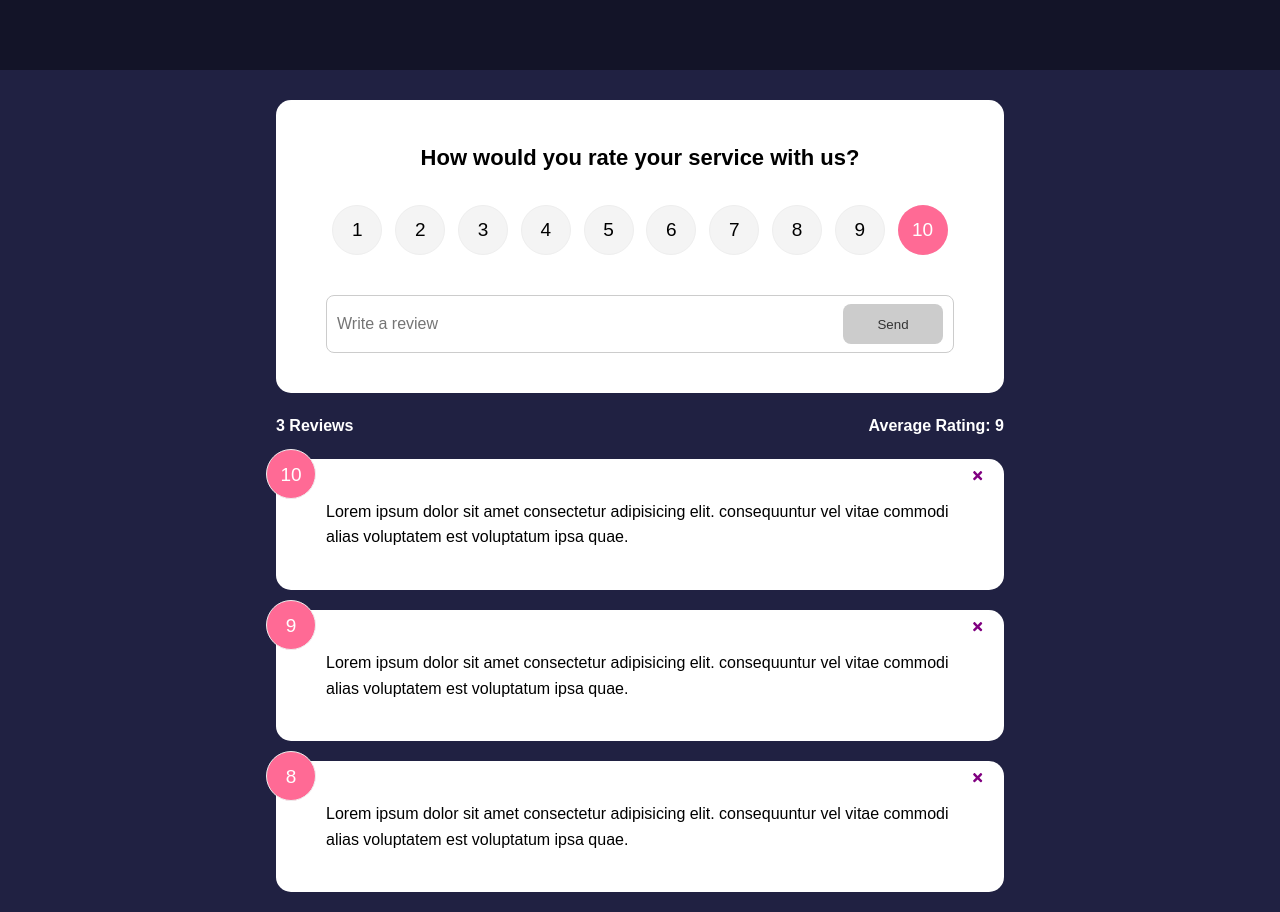
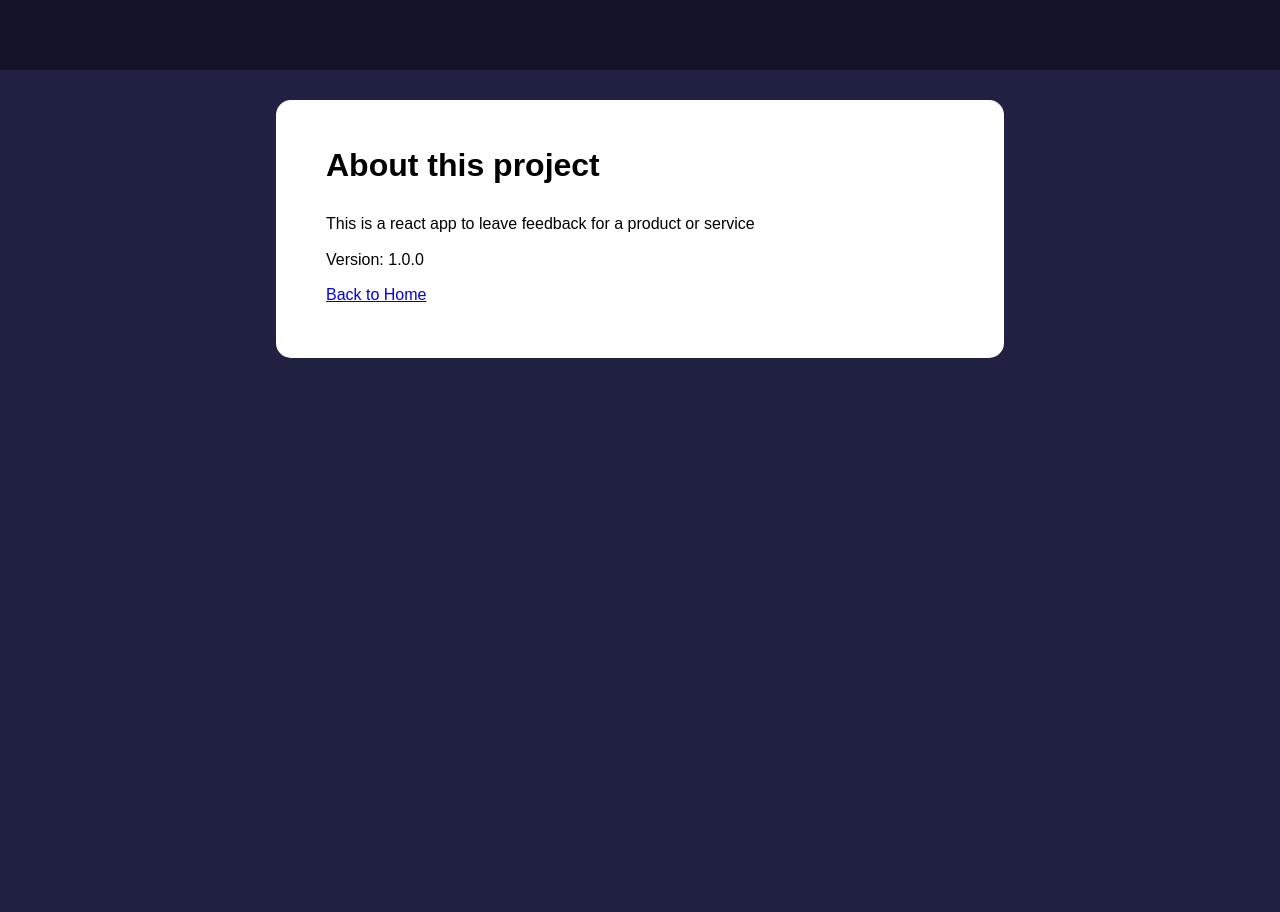
Before and after one commit to alexalikhani95/Feedback-App, a React (Create React App) app: page /about in a window 1280 px wide. After the commit the page ends 800 px from the top, so only its background shows below. Built offline with nearby package versions, Linux system fonts and the light colour scheme.

Commit message:
Adding in AboutPage component and also react router in app.js

```diff
--- a/package.json
+++ b/package.json
@@ -10,6 +10,7 @@
     "react": "^17.0.2",
     "react-dom": "^17.0.2",
     "react-icons": "^4.3.1",
+    "react-router-dom": "^6.2.2",
     "react-scripts": "5.0.0",
     "uuid": "^8.3.2",
     "web-vitals": "^2.1.4"
--- a/src/App.js
+++ b/src/App.js
@@ -1,18 +1,20 @@
 import { useState } from "react";
 import "./App.css";
+import { BrowserRouter, Routes, Route } from "react-router-dom";
 import FeedbackForm from "./components/FeedbackForm";
 import FeedbackList from "./components/FeedbackList";
 import FeedbackStats from "./components/FeedbackStats";
 import Header from "./components/Header";
 import FeedbackData from "./data/FeedbackData";
 import { v4 as uuidv4 } from "uuid";
+import AboutPage from "./components/pages/AboutPage";
 
 const App = () => {
   const [feedback, setFeedback] = useState(FeedbackData);
 
   const addFeedback = (newFeedback) => {
-    newFeedback.id = uuidv4()
-    setFeedback([newFeedback,...feedback]) // feedback to an array with all current feedback items and also the new one
+    newFeedback.id = uuidv4();
+    setFeedback([newFeedback, ...feedback]); // feedback to an array with all current feedback items and also the new one
     console.log(newFeedback);
   };
 
@@ -24,14 +26,24 @@
   };
 
   return (
-    <>
+    <BrowserRouter>
       <Header />
       <div className="container">
-        <FeedbackForm handleAdd={addFeedback} />
-        <FeedbackStats feedback={feedback} />
-        <FeedbackList feedback={feedback} handleDelete={deleteFeedback} />
+        <Routes>
+          <Route
+            path="/"
+            element={
+              <>
+                <FeedbackForm handleAdd={addFeedback} />
+                <FeedbackStats feedback={feedback} />
+                <FeedbackList feedback={feedback} handleDelete={deleteFeedback} />
+              </>
+            }
+          ></Route>
+          <Route path="/about" element={<AboutPage />} />
+        </Routes>
       </div>
-    </>
+    </BrowserRouter>
   );
 };
 
--- /dev/null
+++ b/src/components/pages/AboutPage.jsx
@@ -0,0 +1,19 @@
+import React from "react";
+import Card from "../shared/Card";
+
+const AboutPage = () => {
+  return (
+    <Card>
+      <div className="about">
+        <h1>About this project</h1>
+        <p>This is a react app to leave feedback for a product or service</p>
+        <p>Version: 1.0.0</p>
+        <p>
+          <a href="/">Back to Home</a>
+        </p>
+      </div>
+    </Card>
+  );
+};
+
+export default AboutPage;
```
Also changed, not shown: 1 other file (tests, documents, lock files or other folders).
